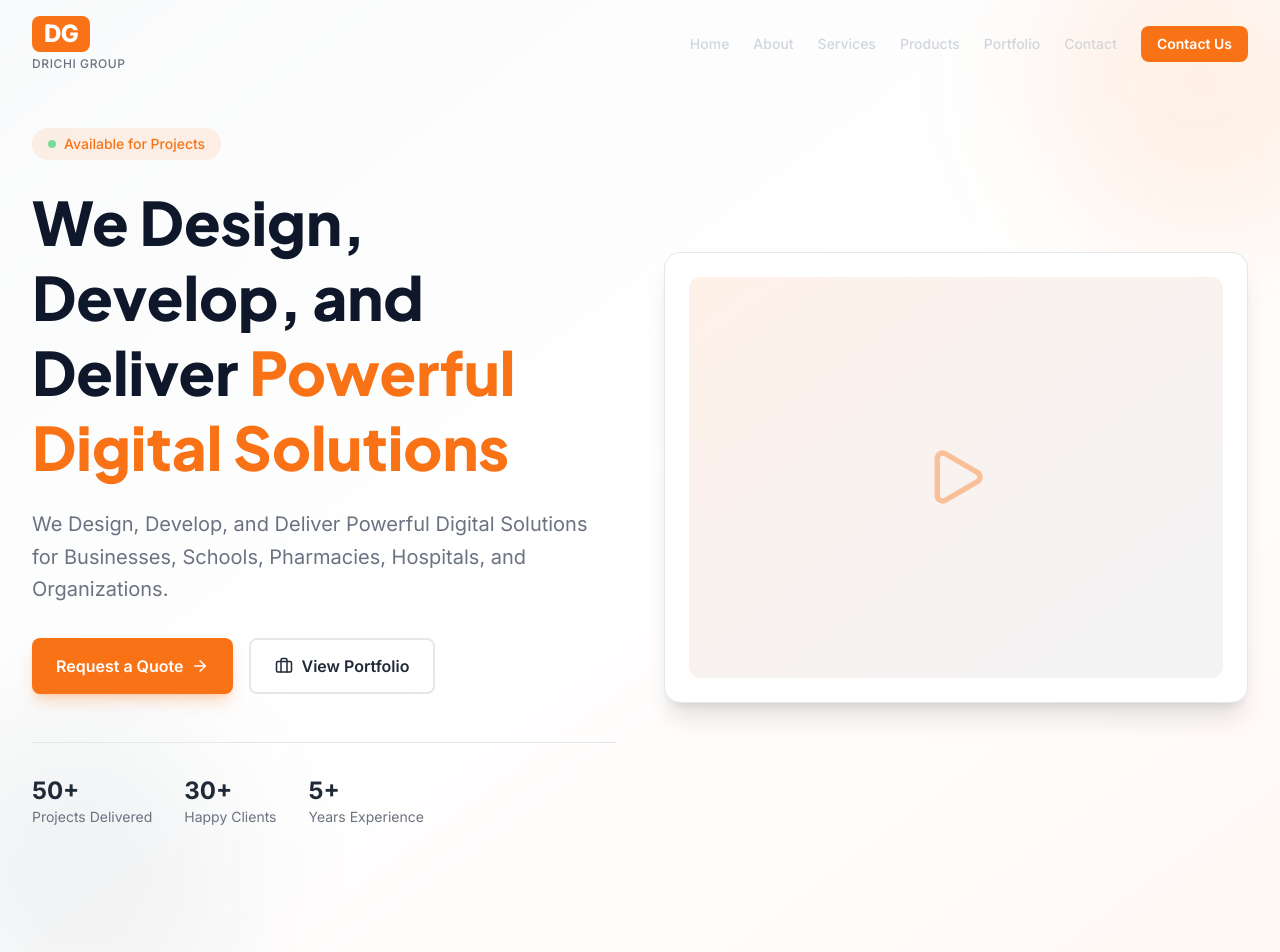
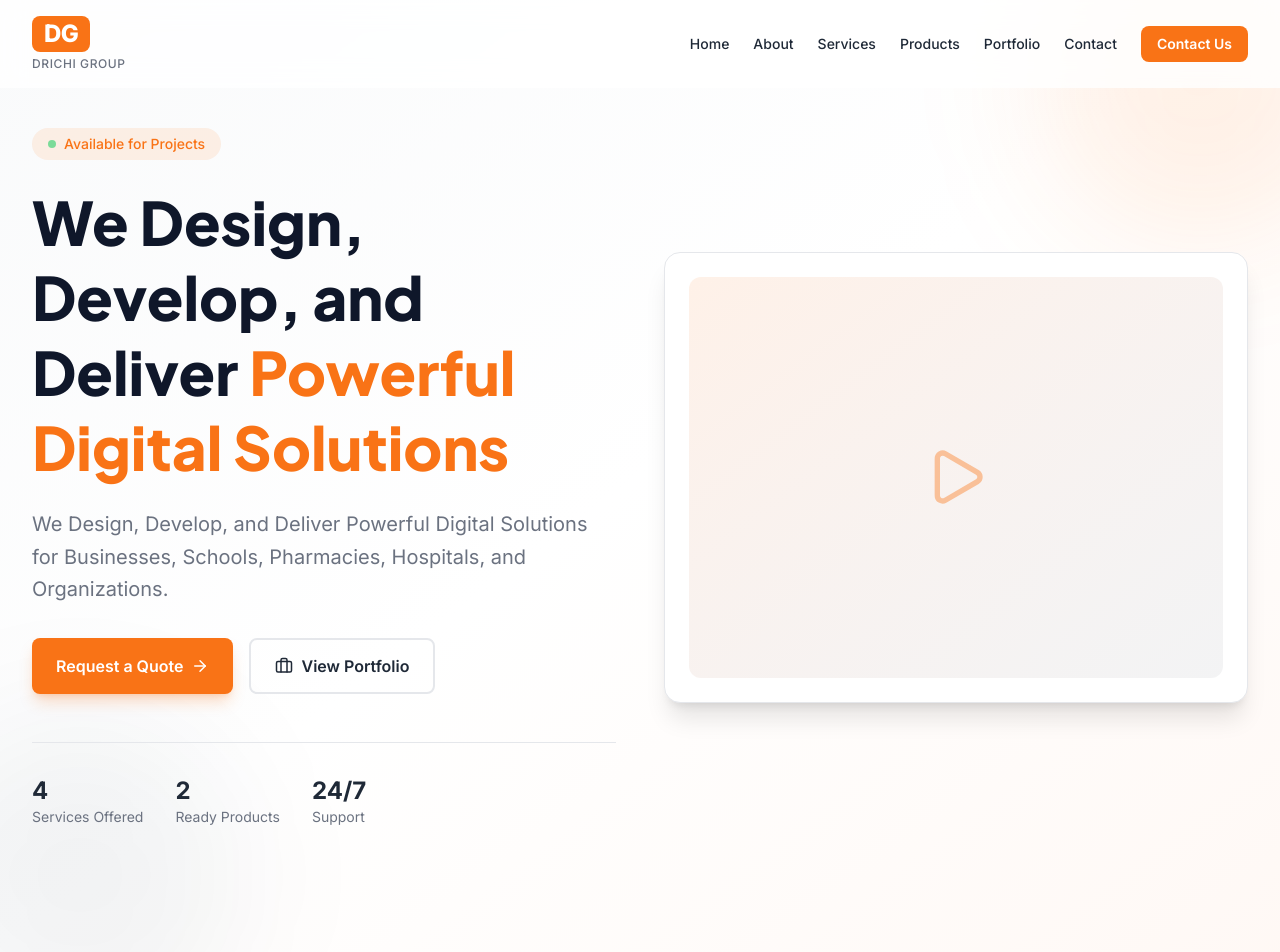
Before and after one commit to richarddevofficial-dotcom/drichi-group, a Next.js app: page / in a window 1280 px wide. Shown: the top 952 px of the page. Built offline with nearby package versions, Linux system fonts and the light colour scheme.

Commit message:
updated service office and navbar color

```diff
--- a/src/app/admin/login/page.js
+++ b/src/app/admin/login/page.js
@@ -4,6 +4,12 @@ import { useState } from "react";
 import { useRouter } from "next/navigation";
 import { Lock, User, ArrowLeft, Eye, EyeOff } from "lucide-react";
 import Link from "next/link";
+
+// Hardcoded credentials - change these as needed
+const VALID_USERS = {
+  richard: "smart@123",
+  admin: "admin123",
+};
 
 export default function AdminLogin() {
   const router = useRouter();
@@ -24,16 +30,8 @@ export default function AdminLogin() {
 
     await new Promise((resolve) => setTimeout(resolve, 500));
 
-    // Check credentials - try env vars first, then fallback
-    const validUsername = process.env.NEXT_PUBLIC_ADMIN_USERNAME || "admin";
-    const validPassword = process.env.NEXT_PUBLIC_ADMIN_PASSWORD || "admin123";
-
-    // Also accept direct admin/admin123 always
-    const isValid =
-      (username === validUsername && password === validPassword) ||
-      (username === "admin" && password === "admin123");
-
-    if (isValid) {
+    // Check credentials
+    if (VALID_USERS[username] === password) {
       sessionStorage.clear();
       sessionStorage.setItem("adminAuth", "true");
       sessionStorage.setItem("adminEmail", username);
--- a/src/components/home/HeroSection.jsx
+++ b/src/components/home/HeroSection.jsx
@@ -6,10 +6,10 @@ import Link from "next/link";
 import { SITE_CONFIG } from "@/lib/constants";
 
 export default function HeroSection() {
-  const stats = [
-    { value: "50+", label: "Projects Delivered" },
-    { value: "30+", label: "Happy Clients" },
-    { value: "5+", label: "Years Experience" },
+  const highlights = [
+    { value: "4", label: "Services Offered" },
+    { value: "2", label: "Ready Products" },
+    { value: "24/7", label: "Support" },
   ];
 
   return (
@@ -60,15 +60,15 @@ export default function HeroSection() {
               </Link>
             </div>
 
-            {/* Stats */}
+            {/* Highlights */}
             <div className="mt-8 sm:mt-12 flex gap-4 sm:gap-8 border-t border-brand-gray-200 pt-6 sm:pt-8">
-              {stats.map((stat) => (
-                <div key={stat.label}>
+              {highlights.map((item) => (
+                <div key={item.label}>
                   <div className="text-xl sm:text-2xl font-bold text-brand-gray-600">
-                    {stat.value}
+                    {item.value}
                   </div>
                   <div className="text-xs sm:text-sm text-brand-gray-400">
-                    {stat.label}
+                    {item.label}
                   </div>
                 </div>
               ))}
--- a/src/components/layout/Navbar.jsx
+++ b/src/components/layout/Navbar.jsx
@@ -23,7 +23,7 @@ export default function Navbar() {
       className={`fixed top-0 z-50 w-full transition-all duration-300 ${
         isScrolled
           ? "bg-brand-blue/95 backdrop-blur-md shadow-lg py-2"
-          : "bg-transparent py-4"
+          : "bg-white/80 backdrop-blur-md py-4"
       }`}
     >
       <nav className="mx-auto flex max-w-7xl items-center justify-between px-4 lg:px-8">
@@ -36,7 +36,9 @@ export default function Navbar() {
             <Link
               key={link.href}
               href={link.href}
-              className="text-sm font-medium text-gray-300 transition-colors hover:text-brand-orange whitespace-nowrap"
+              className={`text-sm font-medium transition-colors hover:text-brand-orange whitespace-nowrap ${
+                isScrolled ? "text-gray-300" : "text-brand-gray-600"
+              }`}
             >
               {link.label}
             </Link>
@@ -52,7 +54,7 @@ export default function Navbar() {
         {/* Mobile Menu Button */}
         <button
           onClick={() => setIsMobileMenuOpen(!isMobileMenuOpen)}
-          className="text-white lg:hidden p-2"
+          className={`lg:hidden p-2 ${isScrolled ? "text-white" : "text-brand-gray-600"}`}
           aria-label="Toggle menu"
         >
           {isMobileMenuOpen ? <X size={24} /> : <Menu size={24} />}
```
